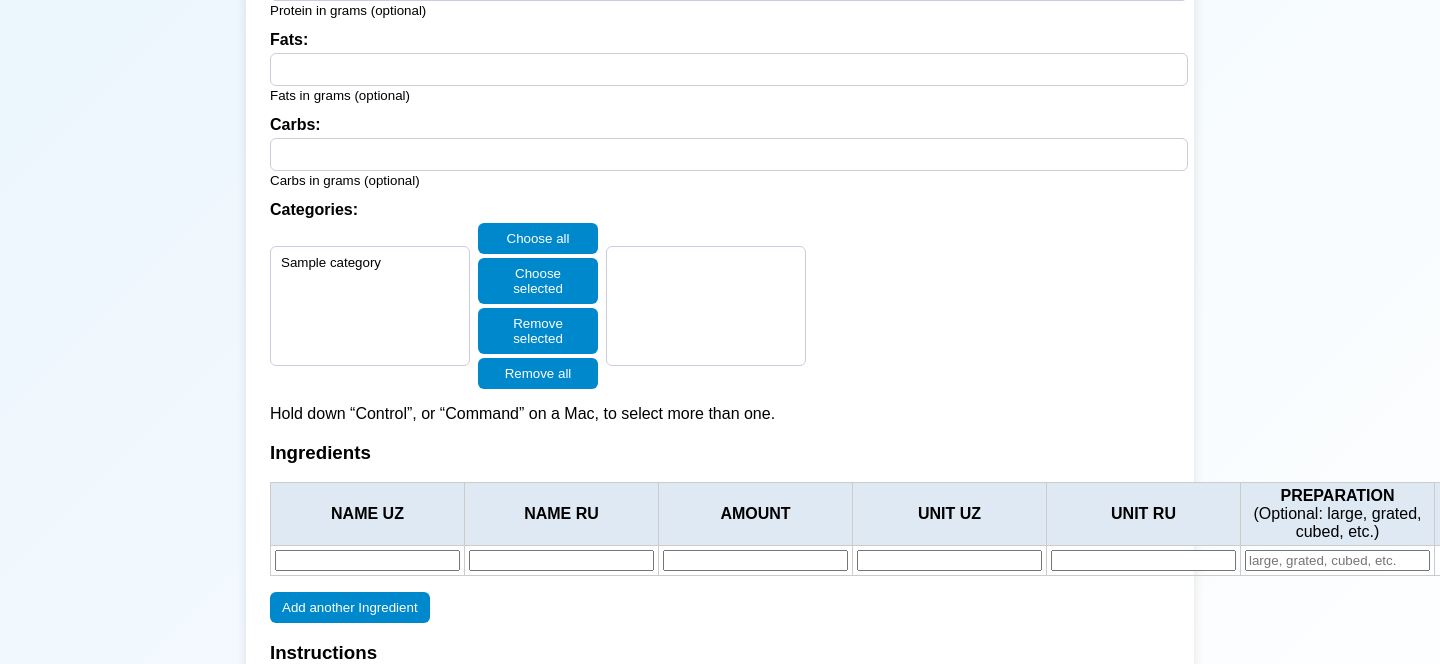
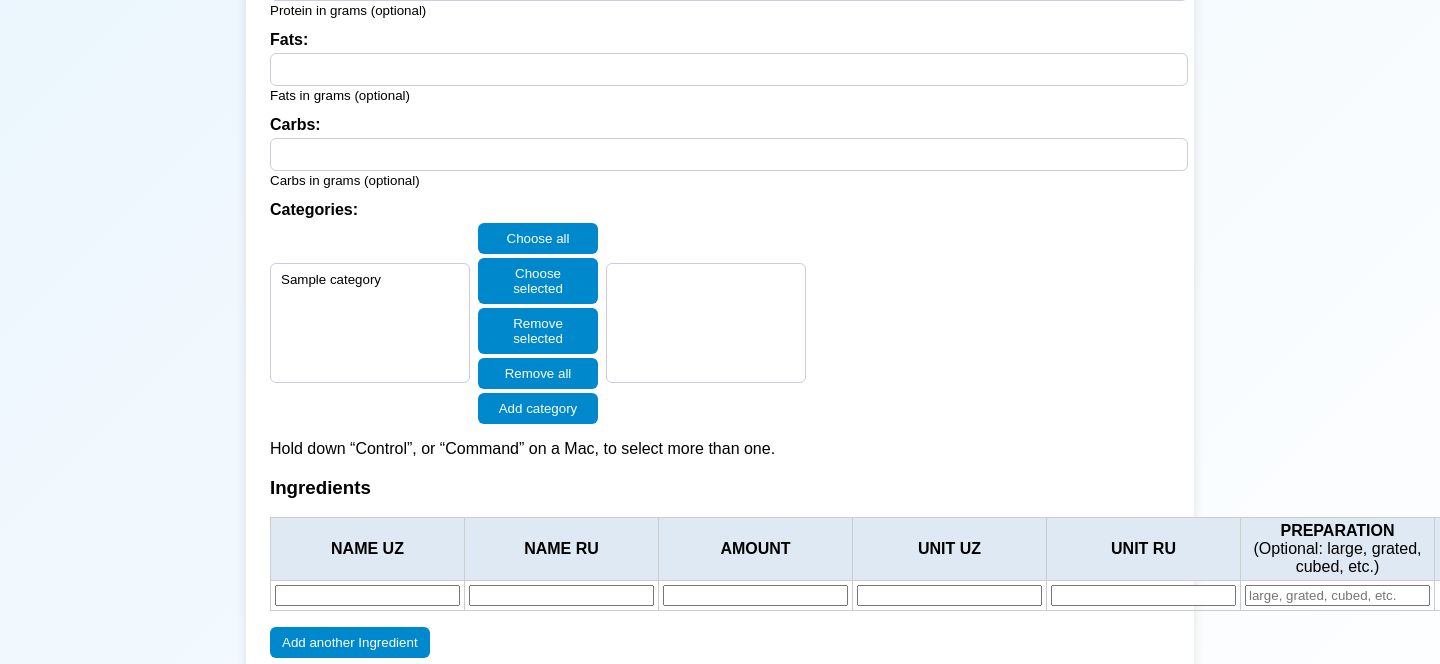
Before and after one commit to sunnatTuychiyev/Mazzaly_backend, a Django app: page /telegram/recipe-form/ in a window 1440 px wide; the page is wider, and only the part inside the window is pictured. Shown: the part 1050-1714 px from the top of that part. Run offline with Django 5.2, Linux system fonts and the light colour scheme; tables that the repository leaves empty hold one stand-in row (values such as "Sample post"); data that the repository does not hold is empty; parts of the project's set-up code (start-up, migrations or seed data) failed here and were passed over; some libraries are stand-ins or nearby versions.

Commit message:
Add category link to Telegram mini app

```diff
--- a/recipes/templates/telegram/recipe_form.html
+++ b/recipes/templates/telegram/recipe_form.html
@@ -64,6 +64,7 @@
                 <button class="btn" type="button" id="choose-selected">Choose selected</button>
                 <button class="btn" type="button" id="remove-selected">Remove selected</button>
                 <button class="btn" type="button" id="remove-all">Remove all</button>
+                <button class="btn" type="button" id="add-category">Add category</button>
             </div>
             <select id="chosen-categories" multiple></select>
         </div>
@@ -154,6 +155,9 @@ document.getElementById('remove-all').onclick = () => {
     const src = document.getElementById('chosen-categories');
     Array.from(src.options).forEach(opt => document.getElementById('available-categories').appendChild(opt));
 };
+document.getElementById('add-category').onclick = () => {
+    window.location.href = '/telegram/category-form/';
+};
 
 addIngredientRow();
 addInstructionRow();
```
